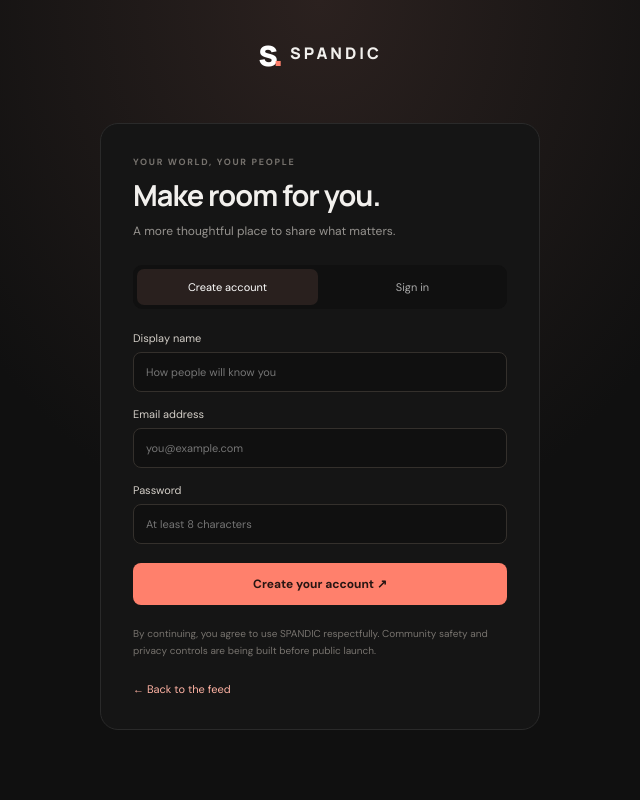
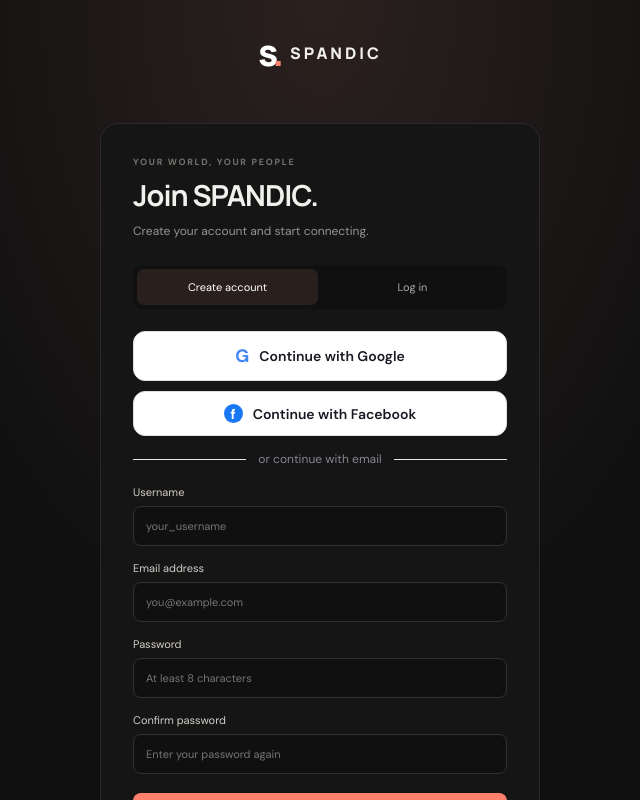
Before and after one commit to Shubhambhatupatil/Spandic, a Next.js app: page /login in a window 1280 px wide. Shown: the top 800 px of the page, without its empty margins (320-960 px from the left). Built offline with nearby package versions, Linux system fonts and the light colour scheme.

Commit message:
Simplify signup and add username confirmation and social login options

```diff
--- a/app/login/page.tsx
+++ b/app/login/page.tsx
@@ -9,8 +9,9 @@ type AuthMode = "signin" | "signup" | "reset";
 export default function LoginPage() {
   const [mode, setMode] = useState<AuthMode>("signup");
   const [email, setEmail] = useState("");
+  const [username, setUsername] = useState("");
   const [password, setPassword] = useState("");
-  const [displayName, setDisplayName] = useState("");
+  const [confirmPassword, setConfirmPassword] = useState("");
   const [busy, setBusy] = useState(false);
   const [message, setMessage] = useState("");
   const [isError, setIsError] = useState(false);
@@ -21,12 +22,44 @@ export default function LoginPage() {
     setIsError(false);
   }
 
+  async function oauth(provider: "google" | "facebook") {
+    setMessage("");
+    setIsError(false);
+    setBusy(true);
+    try {
+      const supabase = createClient();
+      const { error } = await supabase.auth.signInWithOAuth({
+        provider,
+        options: { redirectTo: `${window.location.origin}/` }
+      });
+      if (error) throw error;
+    } catch (error) {
+      setIsError(true);
+      setMessage(error instanceof Error ? error.message : `Unable to start ${provider} login.`);
+      setBusy(false);
+    }
+  }
+
   async function submit(event: FormEvent<HTMLFormElement>) {
     event.preventDefault();
     setMessage("");
     setIsError(false);
+
+    if (mode === "signup") {
+      const normalizedUsername = username.trim().toLowerCase();
+      if (!/^[a-z0-9_]{3,30}$/.test(normalizedUsername)) {
+        setIsError(true);
+        setMessage("Username must be 3–30 characters and use only lowercase letters, numbers, or underscores.");
+        return;
+      }
+      if (password !== confirmPassword) {
+        setIsError(true);
+        setMessage("Passwords do not match. Please check both password fields.");
+        return;
+      }
+    }
+
     setBusy(true);
-
     try {
       const supabase = createClient();
 
@@ -35,44 +68,47 @@ export default function LoginPage() {
           redirectTo: `${window.location.origin}/login`
         });
         if (error) throw error;
-        setMessage("If an account exists for that email, a password-reset link will be sent. Check your inbox.");
+        setMessage("If an account exists for that email, a password-reset link will be sent.");
         return;
       }
 
       if (mode === "signup") {
         const { data, error } = await supabase.auth.signUp({
-          email,
+          email: email.trim(),
           password,
           options: {
-            data: { display_name: displayName.trim() || email.split("@")[0] },
-            emailRedirectTo: `${window.location.origin}/login`
+            data: {
+              username: username.trim().toLowerCase(),
+              display_name: username.trim()
+            }
           }
         });
         if (error) throw error;
 
         if (data.session) {
-          setMessage("Welcome to SPANDIC! Your account is ready.");
-          window.setTimeout(() => window.location.assign("/"), 700);
+          window.location.assign("/");
         } else {
-          setMessage("Signup submitted. If email confirmation is enabled, check your inbox to activate your account.");
+          setMessage("Your signup was received, but this Supabase project is still requiring email confirmation. Disable email confirmations in Supabase Auth settings to allow direct signup.");
         }
       } else {
-        const { error } = await supabase.auth.signInWithPassword({ email, password });
+        const { error } = await supabase.auth.signInWithPassword({ email: email.trim(), password });
         if (error) throw error;
         window.location.assign("/");
       }
     } catch (error) {
       setIsError(true);
-      setMessage(error instanceof Error ? error.message : "Unable to continue. Check your settings and try again.");
+      setMessage(error instanceof Error ? error.message : "Unable to continue. Please try again.");
     } finally {
       setBusy(false);
     }
   }
 
-  const heading = mode === "signup" ? "Make room for you." : mode === "reset" ? "Reset your password." : "Welcome back.";
+  const heading = mode === "signup" ? "Join SPANDIC." : mode === "reset" ? "Reset password." : "Welcome back.";
   const subtitle = mode === "reset"
-    ? "We’ll email you a secure link if an account matches."
-    : "A more thoughtful place to share what matters.";
+    ? "Enter your email to request a password reset."
+    : mode === "signup"
+      ? "Create your account and start connecting."
+      : "Sign in and pick up where you left off.";
 
   return <main className="auth-page">
     <Link className="auth-brand" href="/"><span className="brand-mark">s<span>.</span></span> SPANDIC</Link>
@@ -83,12 +119,18 @@ export default function LoginPage() {
 
       {mode !== "reset" && <div className="auth-switch">
         <button type="button" className={mode === "signup" ? "active" : ""} onClick={() => changeMode("signup")}>Create account</button>
-        <button type="button" className={mode === "signin" ? "active" : ""} onClick={() => changeMode("signin")}>Sign in</button>
+        <button type="button" className={mode === "signin" ? "active" : ""} onClick={() => changeMode("signin")}>Log in</button>
+      </div>}
+
+      {mode !== "reset" && <div className="oauth-buttons">
+        <button type="button" className="oauth-button" disabled={busy} onClick={() => oauth("google")}><span className="google-mark">G</span> Continue with Google</button>
+        <button type="button" className="oauth-button" disabled={busy} onClick={() => oauth("facebook")}><span className="facebook-mark">f</span> Continue with Facebook</button>
+        <div className="auth-divider"><span>or continue with email</span></div>
       </div>}
 
       <form onSubmit={submit}>
-        {mode === "signup" && <label>Display name
-          <input value={displayName} onChange={e => setDisplayName(e.target.value)} maxLength={60} placeholder="How people will know you" autoComplete="name" />
+        {mode === "signup" && <label>Username
+          <input value={username} onChange={e => setUsername(e.target.value.toLowerCase().replace(/[^a-z0-9_]/g, ""))} required minLength={3} maxLength={30} pattern="[a-z0-9_]{3,30}" placeholder="your_username" autoComplete="username" />
         </label>}
         <label>Email address
           <input type="email" required value={email} onChange={e => setEmail(e.target.value)} placeholder="you@example.com" autoComplete="email" />
@@ -96,16 +138,28 @@ export default function LoginPage() {
         {mode !== "reset" && <label>Password
           <input type="password" required minLength={8} value={password} onChange={e => setPassword(e.target.value)} placeholder="At least 8 characters" autoComplete={mode === "signup" ? "new-password" : "current-password"} />
         </label>}
+        {mode === "signup" && <label>Confirm password
+          <input type="password" required minLength={8} value={confirmPassword} onChange={e => setConfirmPassword(e.target.value)} placeholder="Enter your password again" autoComplete="new-password" />
+        </label>}
         <button className="auth-submit" disabled={busy}>
-          {busy ? "Please wait…" : mode === "signup" ? "Create your account ↗" : mode === "reset" ? "Send reset link ↗" : "Sign in ↗"}
+          {busy ? "Please wait…" : mode === "signup" ? "Create account →" : mode === "reset" ? "Reset password →" : "Log in →"}
         </button>
       </form>
 
-      {mode === "signin" && <button type="button" className="text-button" onClick={() => changeMode("reset")}>Forgot your password?</button>}
-      {mode === "reset" && <button type="button" className="text-button" onClick={() => changeMode("signin")}>← Back to sign in</button>}
+      {mode === "signin" && <button type="button" className="text-button" onClick={() => changeMode("reset")}>Forgot password?</button>}
+      {mode === "reset" && <button type="button" className="text-button" onClick={() => changeMode("signin")}>← Back to log in</button>}
       {message && <p className="auth-message" role="status" aria-live="polite" data-error={isError}>{message}</p>}
-      <p className="auth-legal">By continuing, you agree to use SPANDIC respectfully. Community safety and privacy controls are being built before public launch.</p>
-      <Link className="auth-back" href="/">← Back to the feed</Link>
+      <p className="auth-legal">By continuing, you agree to use SPANDIC respectfully.</p>
+      <Link className="auth-back" href="/">← Back to SPANDIC</Link>
     </section>
+    <style jsx>{`
+      .oauth-buttons { display: grid; gap: 10px; margin: 18px 0; }
+      .oauth-button { display:flex; align-items:center; justify-content:center; gap:10px; width:100%; padding:12px 14px; border:1px solid #dedee5; border-radius:12px; background:#fff; color:#191923; font:inherit; font-weight:600; cursor:pointer; }
+      .oauth-button:disabled { opacity:.6; cursor:wait; }
+      .google-mark { font-weight:800; color:#4285f4; font-size:18px; }
+      .facebook-mark { display:inline-flex; align-items:center; justify-content:center; width:19px; height:19px; border-radius:50%; background:#1877f2; color:white; font-weight:800; }
+      .auth-divider { display:flex; align-items:center; gap:12px; color:#858592; font-size:12px; margin:5px 0 0; }
+      .auth-divider:before,.auth-divider:after { content:""; flex:1; height:1px; background:#e7e7ed; }
+    `}</style>
   </main>;
 }
```
